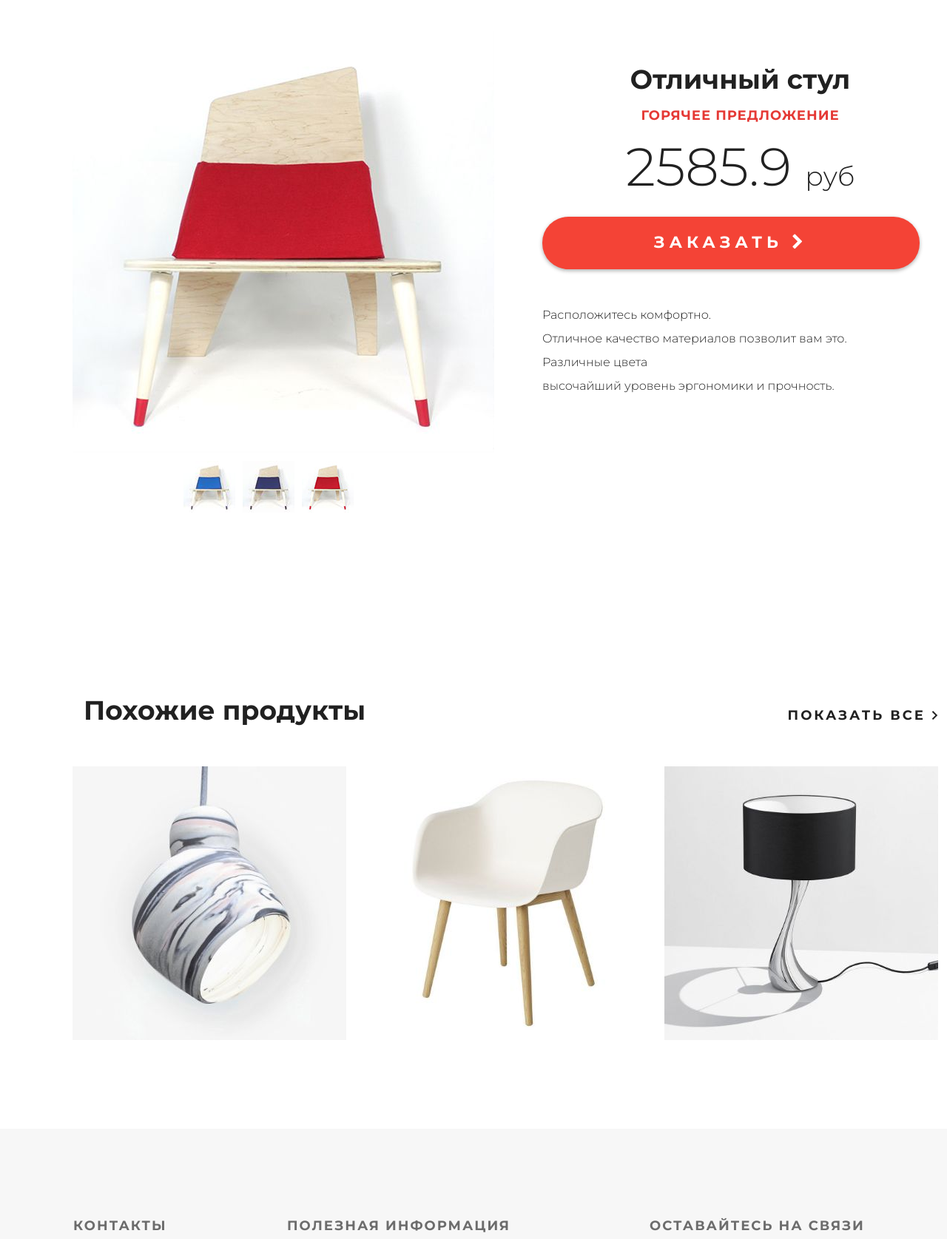
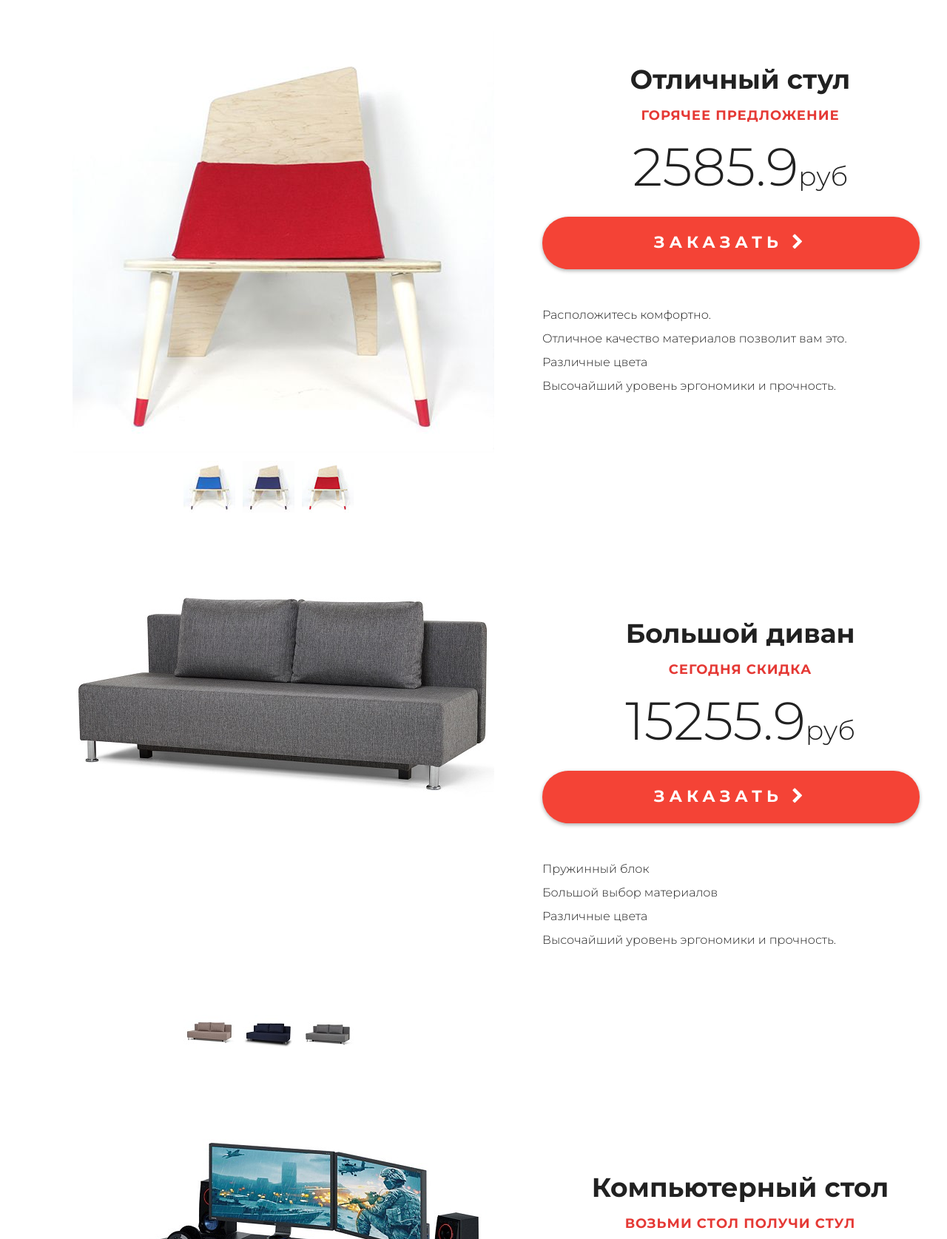
Before and after one commit to serg-myst/GEEK-Django, a Django app: page /products in a window 1280 px wide; the page is wider, and only the part inside the window is pictured. Shown: the part 245-1920 px from the top of that part at 74% size. Run offline with Django 3.2, Linux system fonts and the light colour scheme.

Commit message:
Lesson 2

```diff
--- a/geekshop/geekshop/settings.py
+++ b/geekshop/geekshop/settings.py
@@ -121,6 +121,8 @@ USE_TZ = True
 
 STATIC_URL = '/static/'
 
+FILE_PRODUCTS =  os.path.join(BASE_DIR, 'mainapp/templates/mainapp/fixtures') # Путь к вайлу products.json
+
 STATICFILES_DIRS = (
 
     os.path.join(BASE_DIR, 'static'),
--- /dev/null
+++ b/geekshop/mainapp/templates/mainapp/fixtures/products.json
@@ -0,0 +1,43 @@
+{
+'products': [
+{
+	'name': 'Отличный стул',
+	'offer': 'горячее предложение',
+	'price': '2585.9',
+	'img': 'slider1.jpg',
+	'img1': 'controll.jpg',
+	'img2': 'controll1.jpg',
+	'img3': 'controll2.jpg',
+	'description': [
+		'Расположитесь комфортно.', 'Отличное качество материалов позволит вам это.',
+		'Различные цвета', 'Высочайший уровень эргономики и прочность.'
+	]
+},
+{
+	'name': 'Большой диван',
+	'offer': 'сегодня скидка',
+	'price': '15255.9',
+	'img': 'picture-56.jpg',
+	'img1': 'picture-57.jpg',
+	'img2': 'picture-58.jpg',
+	'img3': 'picture-59.jpg',
+	'description': [
+		'Пружинный блок', 'Большой выбор материалов',
+		'Различные цвета', 'Высочайший уровень эргономики и прочность.'
+	]
+},
+{
+	'name': 'Компьютерный стол',
+	'offer': 'возьми стол получи стул',
+	'price': '7999.9',
+	'img': 'picture-10.jpg',
+	'img1': 'picture-101.jpg',
+	'img2': 'picture-102.jpg',
+	'img3': 'picture-103.jpg',
+	'description': [
+		'Компактный размер.', 'Отделка качественным шпоном.',
+		'Различные цвета', 'Высочайший уровень эргономики и прочность.'
+	]
+}
+]
+}
--- a/geekshop/mainapp/templates/mainapp/products.html
+++ b/geekshop/mainapp/templates/mainapp/products.html
@@ -1,7 +1,7 @@
 {% load static %}
 
 <!DOCTYPE html>
-<html>
+<html xmlns="http://www.w3.org/1999/html">
 <head>
 	<meta charset="utf-8">
 	<title>Каталог</title>
@@ -35,24 +35,25 @@
 				</ul>
 			</div>
 
+			{% for product in products %}
 			<div class="details-products">
 				<div class="details-slider">
 					<div class="slider-product">
-						<img src="img/slider1.jpg">
+						<img src="{% static 'img/' %}{{ product.img }}">
 					</div>
 					<div class="slider-control">
 						<div class="block">
-							<a href="#"><img src="img/controll.jpg" alt="">
+							<a href="#"><img src="{% static 'img/' %}{{ product.img1 }}" alt="">
 								<div class="text"></div>
 							</a>
 						</div>
 						<div class="block">
-							<a href="#"><img src="img/controll1.jpg" alt="">
+							<a href="#"><img src="{% static 'img/' %}{{ product.img2 }}" alt="">
 								<div class="text"></div>
 							</a>
 						</div>
 						<div class="block">
-							<a href="#"><img src="img/controll2.jpg" alt="">
+							<a href="#"><img src="{% static 'img/' %}{{ product.img3 }}" alt="">
 								<div class="text"></div>
 							</a>
 						</div>
@@ -60,51 +61,51 @@
 				</div>
 
 				<div class="description">
-					<h3 class="big-bold">Отличный стул</h3>
-					<h3 class="red">горячее предложение</h3>
-					<p class="price"> 2585.9 <span>руб</span></p>
+					<h3 class="big-bold">{{ product.name }}</h3>
+					<h3 class="red">{{ product.offer }}</h3>
+					<p class="price">{{ product.price }}<span>руб</span></p>
 					<a href="#" class="red-button">
 						заказать <i class="fa fa-chevron-right" aria-hidden="true"></i>
 					</a>
+
 					<div class="description-text">
-						<p>Расположитесь комфортно.</p>
-						<p>Отличное качество материалов
-						позволит вам это.</p>
-						<p>Различные цвета</p>
-						<p>высочайший уровень
-						эргономики и прочность.</p>
+					{% for description in product.description %}
+						<p>{{ description }}</p>
+					{% endfor %}
 					</div>
+
 				</div>
 			</div>
+			{% endfor %}
 
 			<div class="related">
 				<div class="title clearfix">
 					<h2>Похожие продукты</h2>
-					<a class="explore" href="#">показать все <img src="img/arrow.png" alt=""></a>
+					<a class="explore" href="#">показать все <img src="{% static 'img/arrow.png' %}" alt=""></a>
 				</div>
 				<div class="related-products clearfix">
 					<div class="block">
-						<a href="#"><img src="img/product-11.jpg" alt="">
+						<a href="#"><img src="{% static 'img/product-11.jpg' %}" alt="">
 							<div class="text">
-								<img src="img/icon-hover.png" alt="img">
+								<img src="{% static 'img/icon-hover.png' %}" alt="img">
 								<h4>Стул повышенного качества</h4>
 								<p>Не оторваться. </p>
 							</div>
 						</a>
 					</div>
 					<div class="block">
-						<a href="#"><img src="img/product-21.jpg" alt="">
+						<a href="#"><img src="{% static 'img/product-21.jpg' %}" alt="">
 							<div class="text">
-								<img src="img/icon-hover.png" alt="img">
+								<img src="{% static 'img/icon-hover.png' %}" alt="img">
 								<h4>Стул повышенного качества</h4>
 								<p>Не оторваться. </p>
 							</div>
 						</a>
 					</div>
 					<div class="block">
-						<a href="#"><img src="img/product-31.jpg" alt="">
+						<a href="#"><img src="{% static 'img/product-31.jpg' %}" alt="">
 							<div class="text">
-								<img src="img/icon-hover.png" alt="img">
+								<img src="{% static 'img/icon-hover.png' %}" alt="img">
 								<h4>Стул повышенного качества</h4>
 								<p>Не оторваться. </p>
 							</div>
--- a/geekshop/mainapp/views.py
+++ b/geekshop/mainapp/views.py
@@ -1,4 +1,8 @@
 from django.shortcuts import render
+from django.conf import settings # В настройках пропишем путь до файла products.json
+import json # модуль для преобразования текста в json и затем в словарь
+import os # надо определить абсолютный путь к файлу products.json (через относительный не понимает. Говорит нет такого файла.).
+# Для этого в settings.py добавил путь FILE_PRODUCTS
 
 # Create your views here.
 
@@ -13,8 +17,17 @@ def index(request):
 
 
 def products(request):
-    return render(request, 'mainapp/products.html')
+    return render(request, 'mainapp/products.html', get_products())
 
 
 def contact(request):
     return render(request, 'mainapp/contact.html')
+
+
+def get_products():
+
+    filename = os.path.join(settings.FILE_PRODUCTS, 'products.json')
+
+    with open(filename, 'r', encoding='utf-8') as f:
+        data = json.loads(f.read().replace("'", '"'))
+    return data
```
Also changed, not shown: geekshop/mainapp/templates/mainapp/Base.html (added, +60 -0 lines), geekshop/mainapp/templates/mainapp/index.html (+8 -27 lines), geekshop/static/img/picture-10.jpg (added), geekshop/static/img/picture-101.jpg (added), geekshop/static/img/picture-102.jpg (added), geekshop/static/img/picture-103.jpg (added), geekshop/static/img/picture-56.jpg (added), geekshop/static/img/picture-57.jpg (added), geekshop/static/img/picture-58.jpg (added), geekshop/static/img/picture-59.jpg (added), 1 other file.
